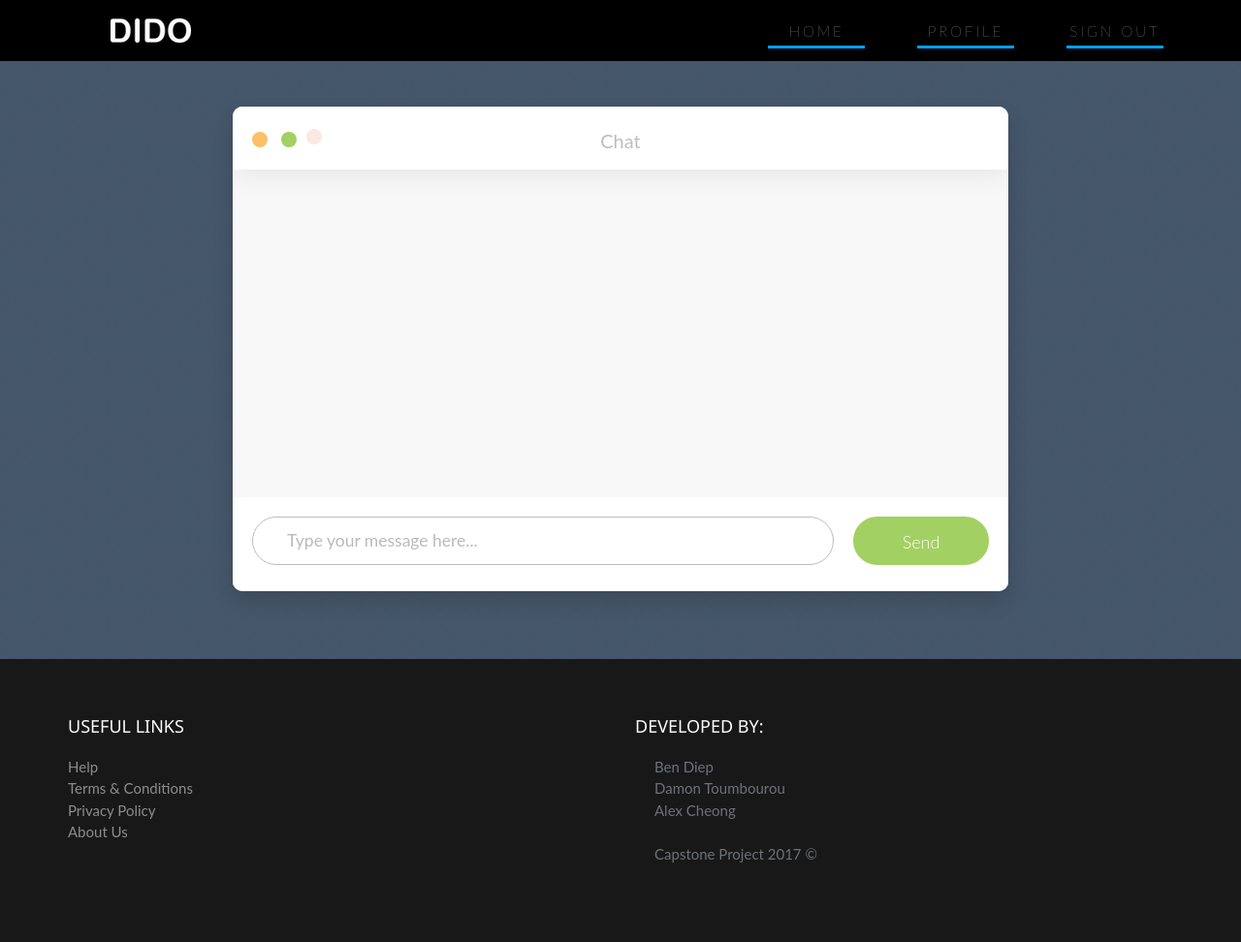
After one commit to TYGATHUG/MatchMaker, a Flask app: page /chat in a window 1280 px wide. The commit adds this page. Shown: the whole page at 97% size. Run offline with Flask 2, Linux system fonts and the light colour scheme; a user stored in the database is signed in; some libraries are stand-ins or nearby versions.

Commit message:
Add basic chat template
Actual integration with socket.io is not yet implemented

```diff
--- a/app.py
+++ b/app.py
@@ -236,7 +236,6 @@ def member():
     print 'user ref'
     print curr_user_table.setup
 
-
     try:
         curr_user = Match.query.filter_by(username=username.lower()).first()    # get current user by matching session and Match DB
     except curr_user is None:
@@ -468,6 +467,15 @@ def viewprofile():
     return render_template('viewprofile.html', update_form=update_form,
                            curr_ans_table=curr_ans_table, curr_match_table=curr_match_table,
                            curr_user_table=curr_user_table, answer_form=answer_form)
+
+
+@app.route('/chat', methods=['GET', 'POST'])
+@login_required
+def chat():
+
+
+    return render_template('chat.html')
+
 
 
 @app.route('/terms', methods=['GET', 'POST'])
--- a/static/css/viewprofile.css
+++ b/static/css/viewprofile.css
@@ -174,7 +174,214 @@ div.profiletab button.active {
 	 Viewing other user's profiles
 -------------------------------------------------------------------------------*/
 #indv-prof-btn{
-    width: 180px;
+    width: 130px;
     height: 30px;
     margin: 10px;
+    letter-spacing: 2px;
+    float:left;
 }
+#chat-btn{
+    width: 60px;
+    height: 30px;
+    margin: 10px;
+    letter-spacing: 2px;
+}
+
+/* ------------------------------------------------------------------------------
+	 Chatbox
+-------------------------------------------------------------------------------*/
+* {
+  box-sizing: border-box;
+}
+
+body {
+  background-color: #edeff2;
+  font-family: "Calibri", "Roboto", sans-serif;
+}
+
+.chat_window {
+  position: absolute;
+  width: calc(100% - 20px);
+  max-width: 800px;
+  height: 500px;
+  border-radius: 10px;
+  background-color: #fff;
+  left: 50%;
+  top: 50%;
+  transform: translateX(-50%) translateY(-50%);
+  box-shadow: 0 10px 20px rgba(0, 0, 0, 0.15);
+  background-color: #f8f8f8;
+  overflow: hidden;
+}
+
+.top_menu {
+  background-color: #fff;
+  width: 100%;
+  padding: 20px 0 15px;
+  box-shadow: 0 1px 30px rgba(0, 0, 0, 0.1);
+}
+.top_menu .buttons {
+  margin: 3px 0 0 20px;
+  position: absolute;
+}
+.top_menu .buttons .button {
+  width: 16px;
+  height: 16px;
+  border-radius: 50%;
+  display: inline-block;
+  margin-right: 10px;
+  position: relative;
+}
+.top_menu .buttons .button.close {
+  background-color: #f5886e;
+}
+.top_menu .buttons .button.minimize {
+  background-color: #fdbf68;
+}
+.top_menu .buttons .button.maximize {
+  background-color: #a3d063;
+}
+.top_menu .title {
+  text-align: center;
+  color: #bcbdc0;
+  font-size: 20px;
+}
+
+.messages {
+  position: relative;
+  list-style: none;
+  padding: 20px 10px 0 10px;
+  margin: 0;
+  height: 347px;
+  overflow: scroll;
+}
+.messages .message {
+  clear: both;
+  overflow: hidden;
+  margin-bottom: 20px;
+  transition: all 0.5s linear;
+  opacity: 0;
+}
+.messages .message.left .avatar {
+  background-color: #f5886e;
+  float: left;
+}
+.messages .message.left .text_wrapper {
+  background-color: #ffe6cb;
+  margin-left: 20px;
+}
+.messages .message.left .text_wrapper::after, .messages .message.left .text_wrapper::before {
+  right: 100%;
+  border-right-color: #ffe6cb;
+}
+.messages .message.left .text {
+  color: #c48843;
+}
+.messages .message.right .avatar {
+  background-color: #fdbf68;
+  float: right;
+}
+.messages .message.right .text_wrapper {
+  background-color: #c7eafc;
+  margin-right: 20px;
+  float: right;
+}
+.messages .message.right .text_wrapper::after, .messages .message.right .text_wrapper::before {
+  left: 100%;
+  border-left-color: #c7eafc;
+}
+.messages .message.right .text {
+  color: #45829b;
+}
+.messages .message.appeared {
+  opacity: 1;
+}
+.messages .message .avatar {
+  width: 60px;
+  height: 60px;
+  border-radius: 50%;
+  display: inline-block;
+}
+.messages .message .text_wrapper {
+  display: inline-block;
+  padding: 20px;
+  border-radius: 6px;
+  width: calc(100% - 85px);
+  min-width: 100px;
+  position: relative;
+}
+.messages .message .text_wrapper::after, .messages .message .text_wrapper:before {
+  top: 18px;
+  border: solid transparent;
+  content: " ";
+  height: 0;
+  width: 0;
+  position: absolute;
+  pointer-events: none;
+}
+.messages .message .text_wrapper::after {
+  border-width: 13px;
+  margin-top: 0px;
+}
+.messages .message .text_wrapper::before {
+  border-width: 15px;
+  margin-top: -2px;
+}
+.messages .message .text_wrapper .text {
+  font-size: 18px;
+  font-weight: 300;
+}
+
+.bottom_wrapper {
+  position: relative;
+  width: 100%;
+  background-color: #fff;
+  padding: 20px 20px;
+  position: absolute;
+  bottom: 0;
+}
+.bottom_wrapper .message_input_wrapper {
+  display: inline-block;
+  height: 50px;
+  border-radius: 25px;
+  border: 1px solid #bcbdc0;
+  width: calc(100% - 160px);
+  position: relative;
+  padding: 0 20px;
+}
+.bottom_wrapper .message_input_wrapper .message_input {
+  border: none;
+  height: 100%;
+  box-sizing: border-box;
+  width: calc(100% - 40px);
+  position: absolute;
+  outline-width: 0;
+  color: gray;
+}
+.bottom_wrapper .send_message {
+  width: 140px;
+  height: 50px;
+  display: inline-block;
+  border-radius: 50px;
+  background-color: #a3d063;
+  border: 2px solid #a3d063;
+  color: #fff;
+  cursor: pointer;
+  transition: all 0.2s linear;
+  text-align: center;
+  float: right;
+}
+.bottom_wrapper .send_message:hover {
+  color: #a3d063;
+  background-color: #fff;
+}
+.bottom_wrapper .send_message .text {
+  font-size: 18px;
+  font-weight: 300;
+  display: inline-block;
+  line-height: 48px;
+}
+
+.message_template {
+  display: none;
+}
--- /dev/null
+++ b/templates/chat.html
@@ -0,0 +1,48 @@
+{% extends 'main.html' %}
+
+{% block body %}
+    <section id="intro" class="section intro no-padding">
+        <div class="container-fluid"
+             style="background: linear-gradient(rgba(51,70,92,0.91),rgba(51,70,92,0.91)),url(../static/images/other/Elegant_Background-7.jpg)">
+
+            <blockquote class="site-info" style="height: 640px !important;">
+
+                <div class="chat_window">
+                    <div class="top_menu">
+                        <div class="buttons">
+                            <div class="button close"></div>
+                            <div class="button minimize"></div>
+                            <div class="button maximize"></div>
+                        </div>
+                        <div class="title">Chat</div>
+                    </div>
+
+                    {# actual message/conversation box #}
+                    <ul class="messages"></ul>
+                    <div class="bottom_wrapper clearfix">
+                        <div class="message_input_wrapper"><input class="message_input"
+                                                                  placeholder="Type your message here..."/></div>
+                        <div class="send_message">
+                            <div class="icon"></div>
+                            <div class="text">Send</div>
+                        </div>
+                    </div>
+                </div>
+
+               {# each individual message has this template #}
+                <div class="message_template">
+                    <li class="message">
+                        <div class="avatar"></div>
+                        <div class="text_wrapper">
+                            <div class="text"></div>
+                        </div>
+                    </li>
+                </div>
+
+
+            </blockquote>
+        </div>
+
+    </section>
+
+{% endblock %}
--- a/templates/member.html
+++ b/templates/member.html
@@ -282,6 +282,10 @@
                                 <input type="hidden" name="name" value="{{ value.name }}">
                                 <input type="submit" value="View Profile" class="btn btn-default btn-xs" id="indv-prof-btn">
                             </form>
+                            <form method="POST" action="/chat">
+                                <input type="hidden" name="name" value="{{ value.name }}">
+                                <input type="submit" value="Chat" class="btn btn-default btn-xs" id="chat-btn">
+                            </form>
                                 {% endfor %}
 
                             </div>
```
Also changed, not shown: static/js/viewprofile.js (+67 -0 lines).
